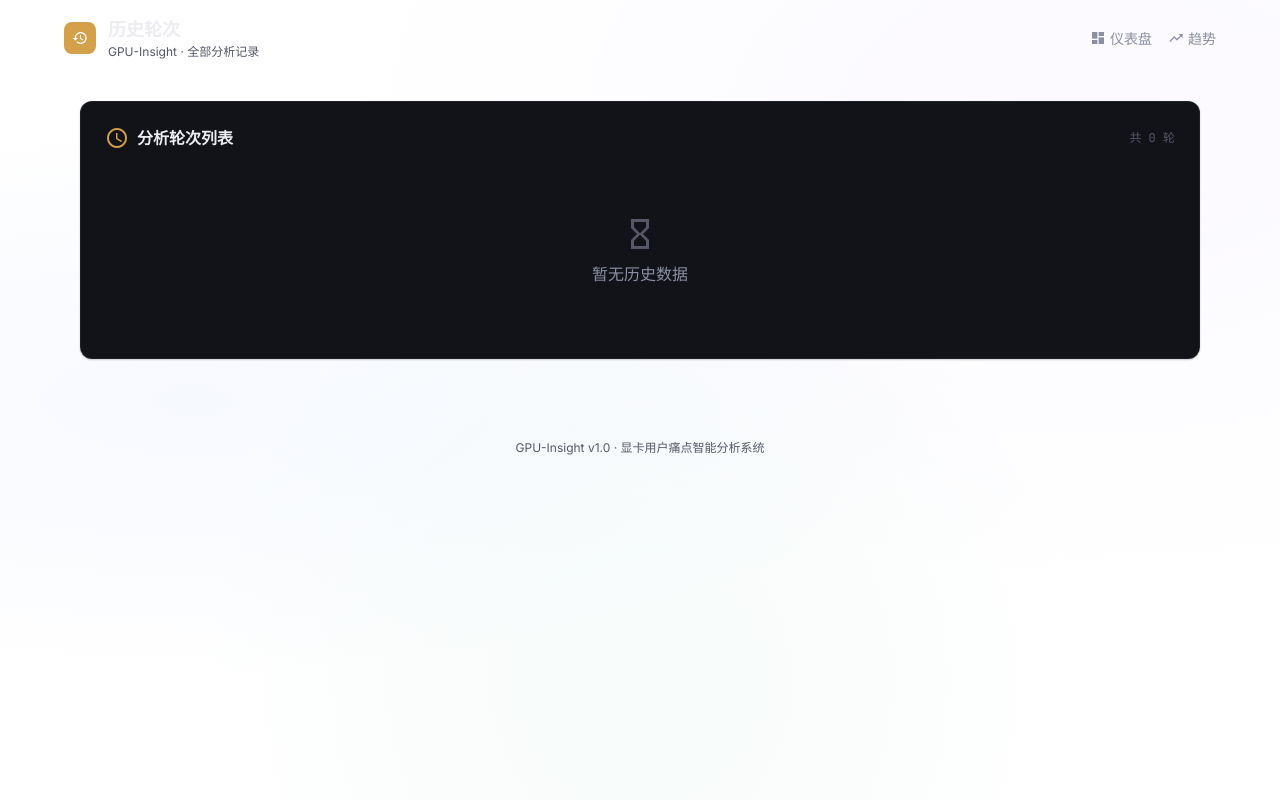
After one commit to JeromeZhou/VibeDev, a FastAPI app: template src/web/templates/history.html in a window 1280 px wide. The commit adds this page. Run offline with FastAPI, Linux system fonts and the light colour scheme; the template is opened without the code that fills it, so the values that code supplies are empty; some libraries are stand-ins or nearby versions.

Commit message:
feat: v5 累积排名(历史+当轮合并PPHI) + 历史浏览页 + 导航栏统一

```diff
--- a/src/web/app.py
+++ b/src/web/app.py
@@ -190,3 +190,72 @@ async def api_rankings():
 async def health():
     """健康检查"""
     return {"status": "ok", "service": "GPU-Insight"}
+
+
+@app.get("/history")
+async def history(request: Request):
+    """历史轮次浏览"""
+    try:
+        from src.utils.db import get_db
+        conn = get_db()
+        # 获取所有运行轮次
+        runs = conn.execute(
+            """SELECT run_date, COUNT(*) as pain_count,
+                      ROUND(MAX(pphi_score), 1) as top_pphi,
+                      GROUP_CONCAT(DISTINCT pain_point) as pain_list
+               FROM pphi_history
+               GROUP BY run_date
+               ORDER BY run_date DESC"""
+        ).fetchall()
+        conn.close()
+        run_list = []
+        for r in runs:
+            run_list.append({
+                "run_date": r["run_date"],
+                "pain_count": r["pain_count"],
+                "top_pphi": r["top_pphi"],
+                "pain_list": (r["pain_list"] or "")[:100],
+            })
+    except Exception:
+        run_list = []
+
+    return templates.TemplateResponse("history.html", {
+        "request": request,
+        "runs": run_list,
+    })
+
+
+@app.get("/history/{run_date}")
+async def history_detail(request: Request, run_date: str):
+    """某一轮的详细排名"""
+    try:
+        from src.utils.db import get_db
+        conn = get_db()
+        rows = conn.execute(
+            """SELECT rank, pain_point, pphi_score, mentions, gpu_tags, source_urls, hidden_need
+               FROM pphi_history
+               WHERE run_date = ?
+               ORDER BY rank ASC""",
+            (run_date,)
+        ).fetchall()
+        conn.close()
+        rankings = []
+        for r in rows:
+            rankings.append({
+                "rank": r["rank"],
+                "pain_point": r["pain_point"],
+                "pphi_score": r["pphi_score"],
+                "mentions": r["mentions"],
+                "gpu_tags": json.loads(r["gpu_tags"]) if r["gpu_tags"] else {},
+                "source_urls": json.loads(r["source_urls"]) if r["source_urls"] else [],
+                "hidden_need": r["hidden_need"] or "",
+                "trend": "stable",
+            })
+    except Exception:
+        rankings = []
+
+    return templates.TemplateResponse("history_detail.html", {
+        "request": request,
+        "run_date": run_date,
+        "rankings": rankings,
+    })
--- a/src/web/templates/details.html
+++ b/src/web/templates/details.html
@@ -135,6 +135,9 @@
             <div class="flex gap-4 items-center">
                 <a href="/" class="nav-link">
                     <span class="material-icons text-base">dashboard</span> 仪表盘
+                </a>
+                <a href="/history" class="nav-link">
+                    <span class="material-icons text-base">history</span> 历史
                 </a>
                 <a href="/trends" class="nav-link">
                     <span class="material-icons text-base">trending_up</span> 趋势
--- /dev/null
+++ b/src/web/templates/history.html
@@ -0,0 +1,140 @@
+<!DOCTYPE html>
+<html lang="zh-CN">
+<head>
+    <meta charset="UTF-8">
+    <meta name="viewport" content="width=device-width, initial-scale=1.0">
+    <title>历史轮次 — GPU-Insight</title>
+    <script src="https://cdn.tailwindcss.com"></script>
+    <link href="https://fonts.googleapis.com/icon?family=Material+Icons" rel="stylesheet">
+    <link href="https://fonts.googleapis.com/css2?family=Inter:wght@400;500;600&family=Noto+Sans+SC:wght@400;500;600&family=JetBrains+Mono:wght@400;600&display=swap" rel="stylesheet">
+    <style>
+        :root {
+            --bg-base:     #0b0d14;
+            --bg-surface:  #111318;
+            --bg-elevated: #161922;
+            --bg-hover:    #1c1f2b;
+            --border-subtle:  rgba(255,255,255,0.06);
+            --border-default: rgba(255,255,255,0.09);
+            --border-strong:  rgba(255,255,255,0.14);
+            --text-primary:   #ececf1;
+            --text-secondary: #8b8fa3;
+            --text-tertiary:  #565869;
+            --accent-blue:    #5b8def;
+            --accent-purple:  #9d8abf;
+            --accent-green:   #5ec49e;
+            --accent-red:     #e5534b;
+            --accent-amber:   #d4a04a;
+        }
+        body {
+            font-family: 'Inter', 'Noto Sans SC', sans-serif;
+            background: var(--bg-base);
+            color: var(--text-primary);
+            font-weight: 400;
+        }
+        .mono { font-family: 'JetBrains Mono', monospace; }
+        .card {
+            background: var(--bg-surface);
+            border-radius: 12px;
+            border: 1px solid var(--border-subtle);
+            box-shadow: 0 1px 2px rgba(0,0,0,0.2);
+            transition: border-color 0.2s ease;
+        }
+        .card:hover { border-color: var(--border-default); }
+        .mesh-bg {
+            background:
+                radial-gradient(ellipse at 15% 50%, rgba(37,99,235,0.04) 0%, transparent 50%),
+                radial-gradient(ellipse at 85% 15%, rgba(124,58,237,0.03) 0%, transparent 50%),
+                radial-gradient(ellipse at 50% 85%, rgba(5,150,105,0.03) 0%, transparent 50%);
+        }
+        .nav-link {
+            color: var(--text-secondary);
+            font-size: 14px;
+            display: flex; align-items: center; gap: 4px;
+            transition: color 0.15s ease;
+        }
+        .nav-link:hover { color: var(--text-primary); }
+        @keyframes fadeInUp {
+            from { opacity: 0; transform: translateY(8px); }
+            to { opacity: 1; transform: translateY(0); }
+        }
+        .animate-in { animation: fadeInUp 0.3s ease forwards; opacity: 0; }
+    </style>
+</head>
+<body class="min-h-screen mesh-bg">
+    <header class="py-4 px-6 border-b" style="border-color: var(--border-subtle);">
+        <div class="max-w-6xl mx-auto flex justify-between items-center">
+            <div class="flex items-center gap-3">
+                <div class="w-8 h-8 rounded-lg flex items-center justify-center" style="background: var(--accent-amber);">
+                    <span class="material-icons text-white text-base">history</span>
+                </div>
+                <div>
+                    <h1 class="text-lg font-semibold" style="color: var(--text-primary);">历史轮次</h1>
+                    <p class="text-xs" style="color: var(--text-tertiary);">GPU-Insight · 全部分析记录</p>
+                </div>
+            </div>
+            <div class="flex gap-4 items-center">
+                <a href="/" class="nav-link">
+                    <span class="material-icons text-base">dashboard</span> 仪表盘
+                </a>
+                <a href="/trends" class="nav-link">
+                    <span class="material-icons text-base">trending_up</span> 趋势
+                </a>
+            </div>
+        </div>
+    </header>
+
+    <main class="max-w-6xl mx-auto py-6 px-4">
+        <div class="card p-6 animate-in">
+            <div class="flex items-center justify-between mb-4">
+                <h2 class="text-base font-semibold flex items-center gap-2" style="color: var(--text-primary);">
+                    <span class="material-icons" style="color: var(--accent-amber);">schedule</span>
+                    分析轮次列表
+                </h2>
+                <span class="text-xs mono" style="color: var(--text-tertiary);">共 {{ runs | length }} 轮</span>
+            </div>
+
+            {% if runs %}
+            <div class="space-y-2">
+                {% for run in runs %}
+                <a href="/history/{{ run.run_date | urlencode }}"
+                   class="flex items-center justify-between p-4 rounded-lg transition-all duration-200"
+                   style="background: var(--bg-elevated); border: 1px solid var(--border-subtle); animation: fadeInUp 0.3s ease forwards; animation-delay: {{ loop.index * 0.03 }}s; opacity: 0;"
+                   onmouseenter="this.style.borderColor='var(--border-default)'"
+                   onmouseleave="this.style.borderColor='var(--border-subtle)'">
+                    <div class="flex items-center gap-4 min-w-0">
+                        <div class="w-10 h-10 rounded-lg flex items-center justify-center shrink-0" style="background: rgba(91,141,239,0.10);">
+                            <span class="material-icons" style="color: var(--accent-blue);">analytics</span>
+                        </div>
+                        <div class="min-w-0">
+                            <p class="text-sm font-medium mono" style="color: var(--text-primary);">{{ run.run_date }}</p>
+                            <p class="text-xs truncate mt-0.5" style="color: var(--text-tertiary);">{{ run.pain_list }}</p>
+                        </div>
+                    </div>
+                    <div class="flex items-center gap-4 shrink-0 ml-4">
+                        <div class="text-center">
+                            <p class="text-sm font-semibold mono" style="color: var(--accent-purple);">{{ run.pain_count }}</p>
+                            <p class="text-xs" style="color: var(--text-tertiary);">痛点</p>
+                        </div>
+                        <div class="text-center">
+                            <p class="text-sm font-semibold mono" style="color: var(--accent-blue);">{{ run.top_pphi }}</p>
+                            <p class="text-xs" style="color: var(--text-tertiary);">Top PPHI</p>
+                        </div>
+                        <span class="material-icons" style="color: var(--text-tertiary); font-size: 20px;">chevron_right</span>
+                    </div>
+                </a>
+                {% endfor %}
+            </div>
+            {% else %}
+            <div class="text-center py-12">
+                <span class="material-icons text-4xl mb-2" style="color: var(--text-tertiary);">hourglass_empty</span>
+                <p style="color: var(--text-secondary);">暂无历史数据</p>
+            </div>
+            {% endif %}
+        </div>
+    </main>
+
+    <footer class="text-center text-xs py-6 mt-8" style="color: var(--text-tertiary); border-top: 1px solid var(--border-subtle);">
+        GPU-Insight v1.0 · 显卡用户痛点智能分析系统
+    </footer>
+</body>
+</html>
--- a/src/web/templates/index.html
+++ b/src/web/templates/index.html
@@ -235,6 +235,9 @@
                 <a href="/trends" class="nav-link">
                     <span class="material-icons text-base">trending_up</span> 趋势
                 </a>
+                <a href="/history" class="nav-link">
+                    <span class="material-icons text-base">history</span> 历史
+                </a>
                 <button onclick="document.getElementById('aboutModal').classList.add('active')" class="nav-link">
                     <span class="material-icons text-base">info_outline</span> 关于
                 </button>
@@ -248,7 +251,7 @@
             <div class="card stat-card stat-1 p-4 animate-in delay-1">
                 <div class="flex items-center gap-2 mb-2">
                     <span class="material-icons text-base" style="color: var(--accent-blue);">bug_report</span>
-                    <p class="text-xs font-medium uppercase tracking-wider" style="color: var(--text-tertiary);">本轮痛点</p>
+                    <p class="text-xs font-medium uppercase tracking-wider" style="color: var(--text-tertiary);">Top 痛点</p>
                 </div>
                 <p class="text-2xl font-semibold mono" style="color: var(--text-primary);">{{ data.total_pain_points }}</p>
             </div>
--- a/src/web/templates/trends.html
+++ b/src/web/templates/trends.html
@@ -92,6 +92,9 @@
             <div class="flex gap-4 items-center">
                 <a href="/" class="nav-link">
                     <span class="material-icons text-base">dashboard</span> 仪表盘
+                </a>
+                <a href="/history" class="nav-link">
+                    <span class="material-icons text-base">history</span> 历史
                 </a>
             </div>
         </div>
```
Also changed, not shown: src/rankers/__init__.py (+64 -5 lines), src/web/templates/history_detail.html (added, +160 -0 lines).
